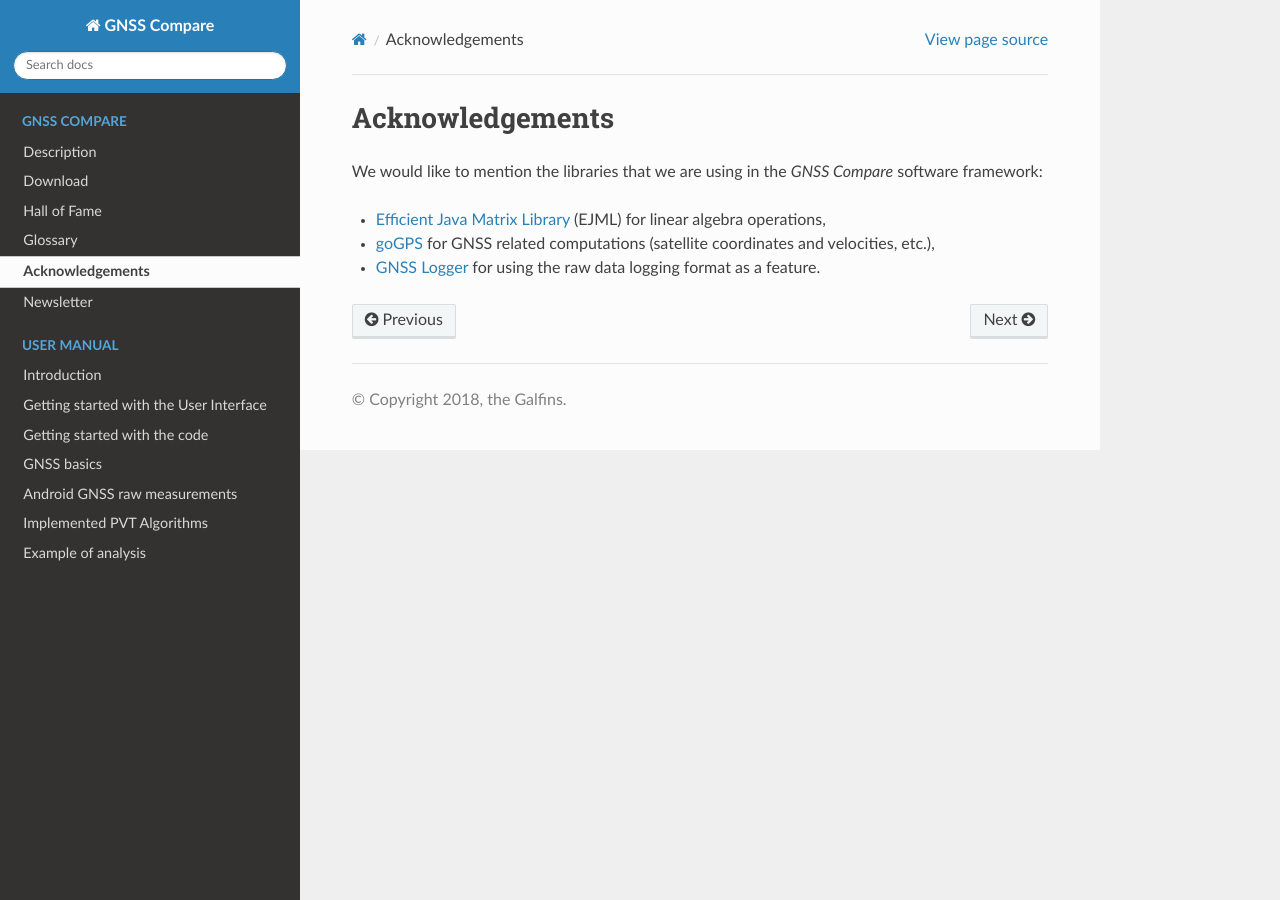
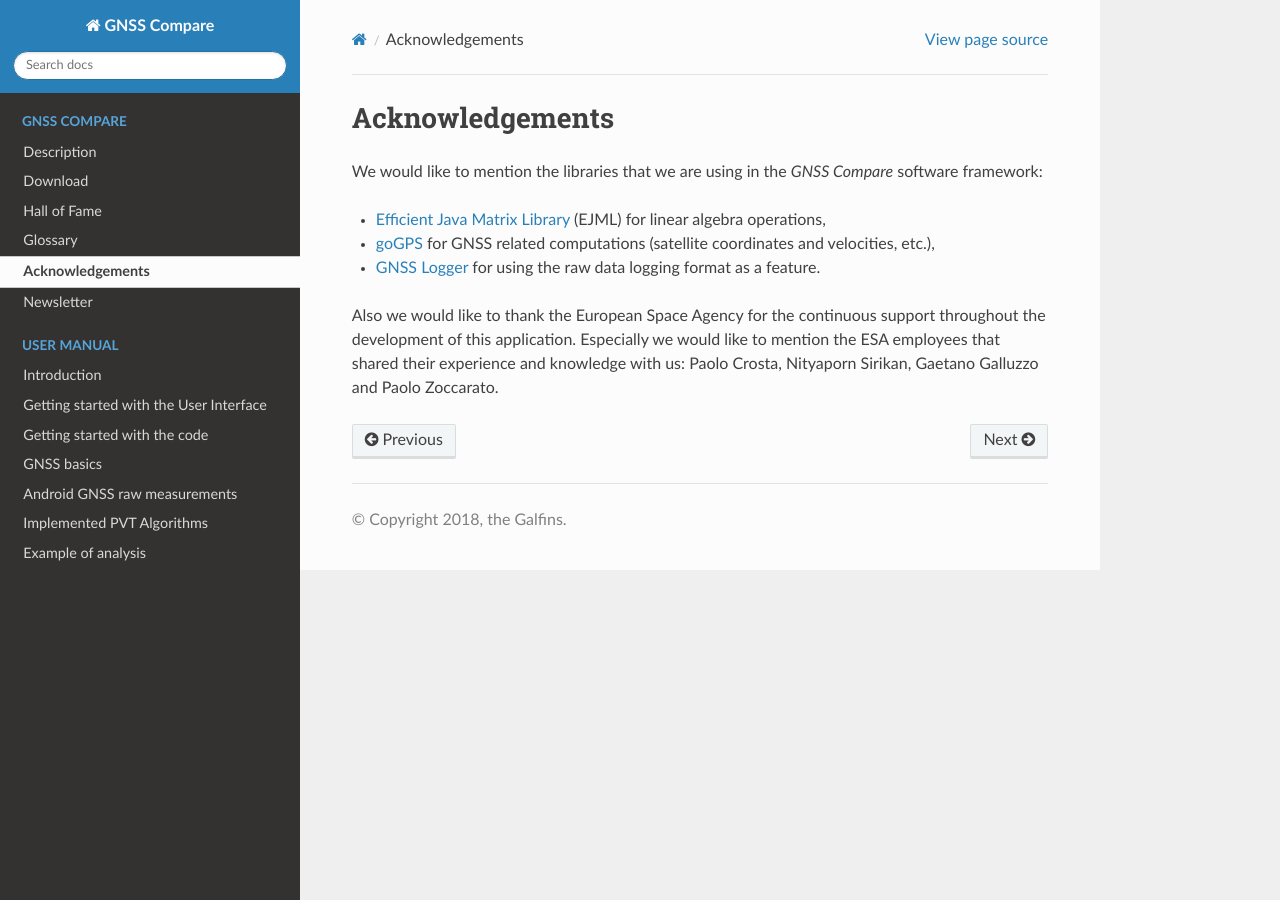
Before and after one commit to TheGalfins/GNSS_Compare, a Sphinx documentation site: the page built from docs/acknowledgements.rst, in a window 1280 px wide. Built offline with Sphinx 7.4.7 and the Read the Docs theme 2.0.0, drawn with Linux system fonts in a browser that asks for light colours; pages that are not in the unit, such as notebooks, are missing from menus.

```diff
--- a/docs/acknowledgements.rst
+++ b/docs/acknowledgements.rst
@@ -11,6 +11,7 @@
 
 - `GNSS Logger`_ for using the raw data logging format as a feature.
 
+Also we would like to thank the European Space Agency for the continuous support throughout the development of this application. Especially we would like to mention the ESA employees that shared their experience and knowledge with us: Paolo Crosta, Nityaporn Sirikan, Gaetano Galluzzo and Paolo Zoccarato.
 
 
 .. _`Efficient Java Matrix Library`: http://ejml.org/wiki/index.php?title=Main_Page
--- a/docs/index.rst
+++ b/docs/index.rst
@@ -12,6 +12,8 @@
 ************
 Introduction
 ************
+
+**GNSS Compare now supports the Dual-Frequency Xiaomi Mi8 smartphone!**
 
 Welcome to GNSS Compare's documentation!
 
```
